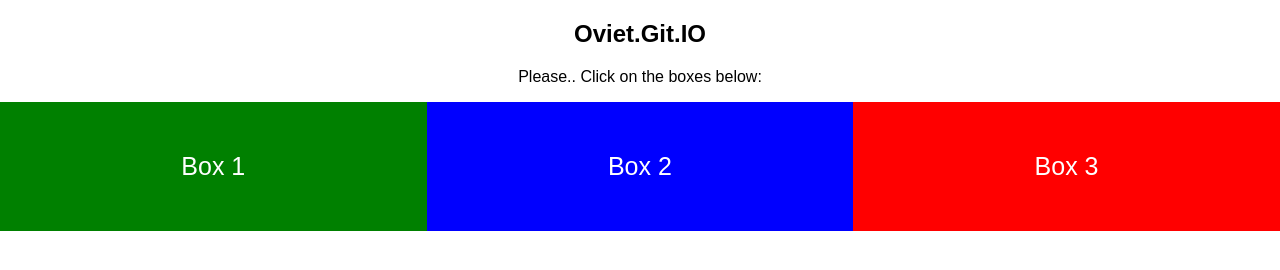
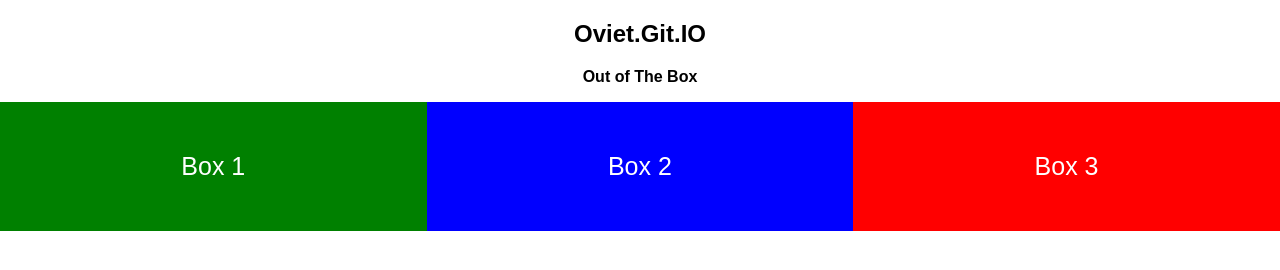
Before and after one commit to oviet/oviet.github.io, a plain HTML site: page index.html in a window 1280 px wide. Drawn offline with Linux system fonts and the light colour scheme.

Commit message:
Update index.html

```diff
--- a/index.html
+++ b/index.html
@@ -48,7 +48,7 @@ body {
 
 <div style="text-align:center">
   <h2>Oviet.Git.IO</h2>
-  <p>Please.. Click on the boxes below:</p>
+  <p><strong>Out of The Box</strong></p>
 </div>
 
 <!-- Three columns -->
```
